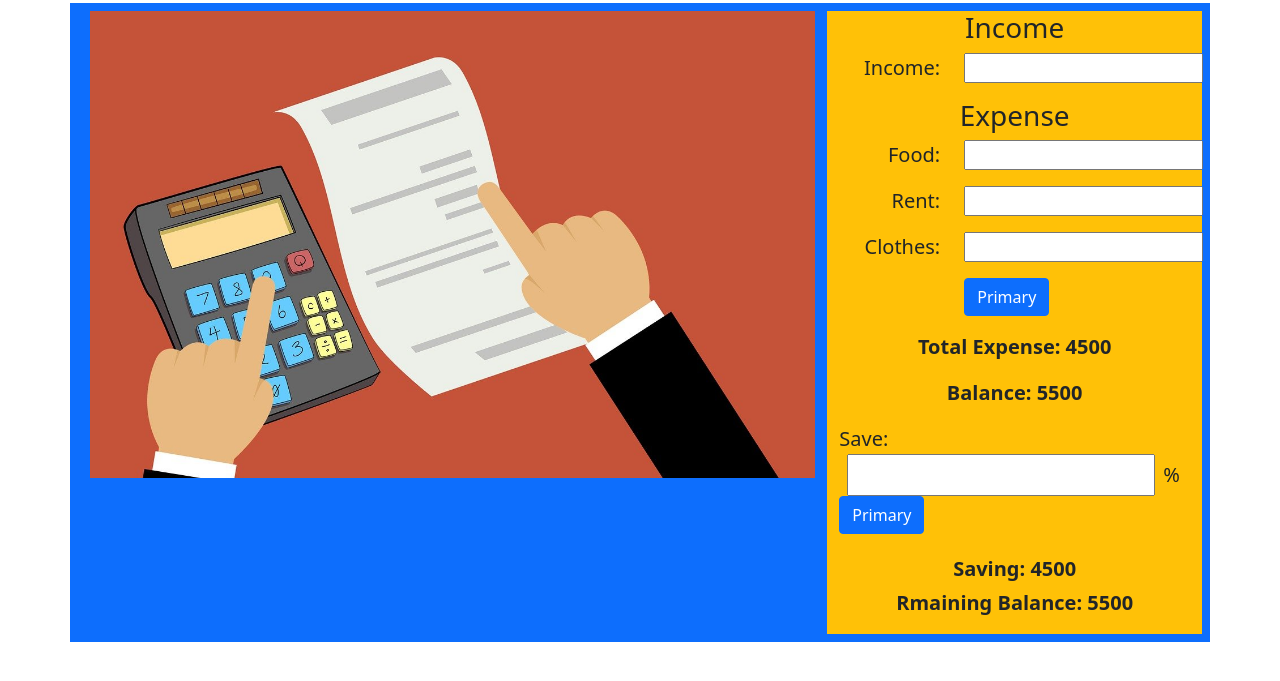
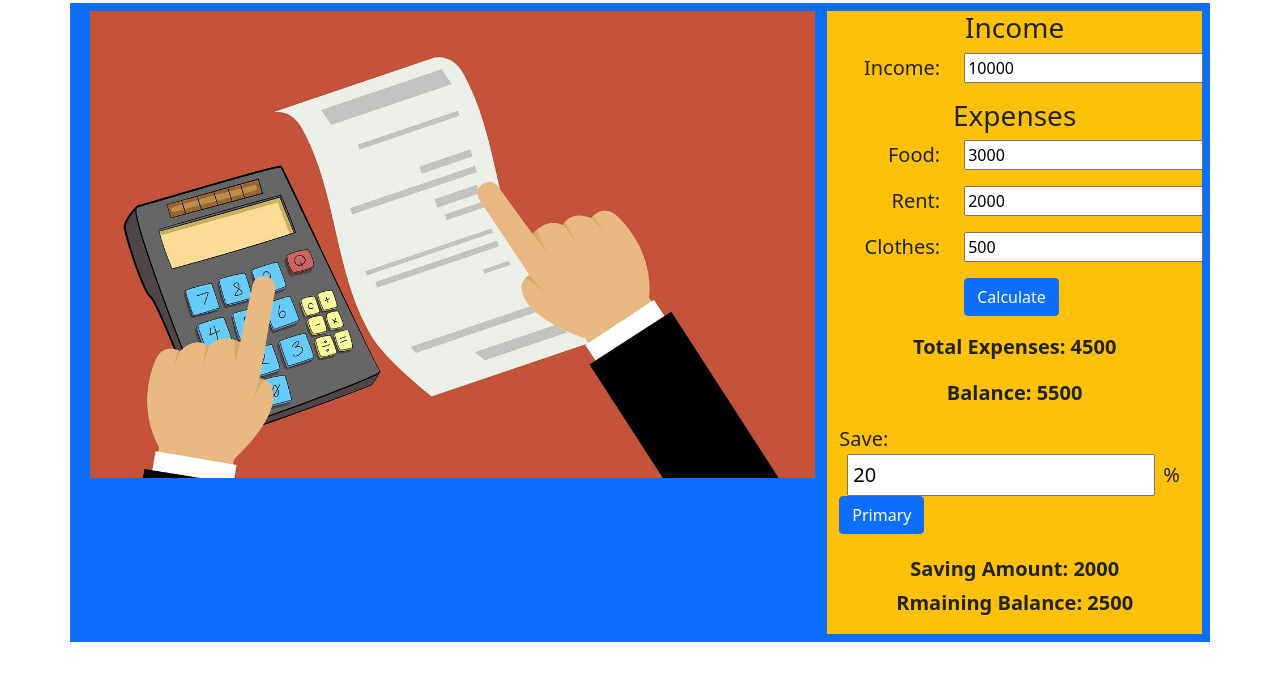
Before and after one commit to mdmehedihasan/monthly-audit, a plain HTML site: page index.html in a window 1280 px wide. Shown: the part 53-734 px from the top of the page. Drawn offline with nearby package versions, Linux system fonts and the light colour scheme.

Commit message:
final ui done

```diff
--- a/index.html
+++ b/index.html
@@ -29,54 +29,63 @@
                 <!-- right part of the section -->
                 <div class="col-sm-4 bg-warning">
                     <h3 class="text-center">Income</h3>
+
+                    <!-- income field -->
                     <div class="row">
                         <div class="col-sm-4 text-end fs-5">
                             <p>Income:</p>
                         </div>
-                        <div class=" col-sm-8"><input type="text"></div>
+                        <div class=" col-sm-8"><input type="number" value="10000"></div>
                     </div>
 
-                    <h3 class="text-center">Expense</h3>
+                    <h3 class="text-center">Expenses</h3>
+
+                    <!-- food expense field -->
                     <div class="row">
                         <div class="col-sm-4 text-end fs-5">
                             <p>Food:</p>
                         </div>
-                        <div class=" col-sm-8"><input type="text"></div>
+                        <div class=" col-sm-8"><input type="text" value="3000"></div>
                     </div>
+
+                    <!-- rent expense field -->
                     <div class="row">
                         <div class="col-sm-4 text-end fs-5">
                             <p>Rent:</p>
                         </div>
-                        <div class=" col-sm-8"><input type="text"></div>
+                        <div class=" col-sm-8"><input type="number" value="2000"></div>
                     </div>
+
+                    <!-- clothes expense field -->
                     <div class="row">
                         <div class="col-sm-4 text-end fs-5">
                             <p>Clothes:</p>
                         </div>
-                        <div class=" col-sm-8"><input type="text"></div>
+                        <div class=" col-sm-8"><input type="number" value="500"></div>
                     </div>
 
+                    <!-- calculate button field -->
                     <div class="row">
                         <div class="col-sm-4 text-end fs-5">
-
                         </div>
-                        <div class=" col-sm-8"><button type="button" class="btn btn-primary">Primary</button>
+                        <div class=" col-sm-8"><button type="button" class="btn btn-primary">Calculate</button>
                         </div>
                     </div>
+
                     <div>
-                        <p class="fs-5 fw-bold text-center mt-3">Total Expense: 4500</p>
+                        <p class="fs-5 fw-bold text-center mt-3">Total Expenses: 4500</p>
                         <p class="fs-5 fw-bold text-center mb-3">Balance: 5500</p>
                     </div>
 
                     <div class="row">
-                        <p class="fs-5">Save: <input class="p-1 mx-2" type="text">% <button type="button"
+                        <p class="fs-5">Save: <input class="p-1 mx-2" type="number" value="20">% <button type="button"
                                 class="btn btn-primary">Primary</button>
                         </p>
                     </div>
 
                     <div>
-                        <p class="fs-5 fw-bold text-center my-1">Saving: 4500</p>
-                        <p class="fs-5 fw-bold text-center mb-3">Rmaining Balance: 5500</p>
+                        <p class="fs-5 fw-bold text-center my-1">Saving Amount: 2000</p>
+                        <p class="fs-5 fw-bold text-center mb-3">Rmaining Balance: 2500</p>
                     </div>
 
 
```
